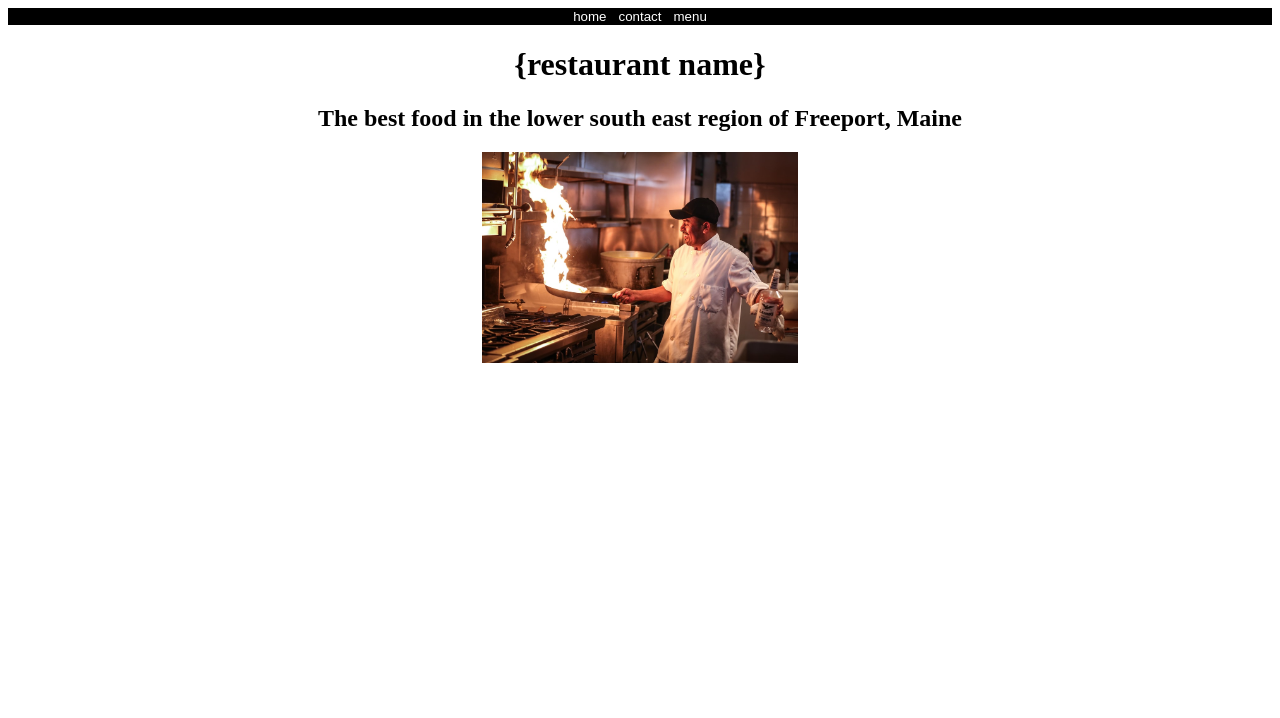
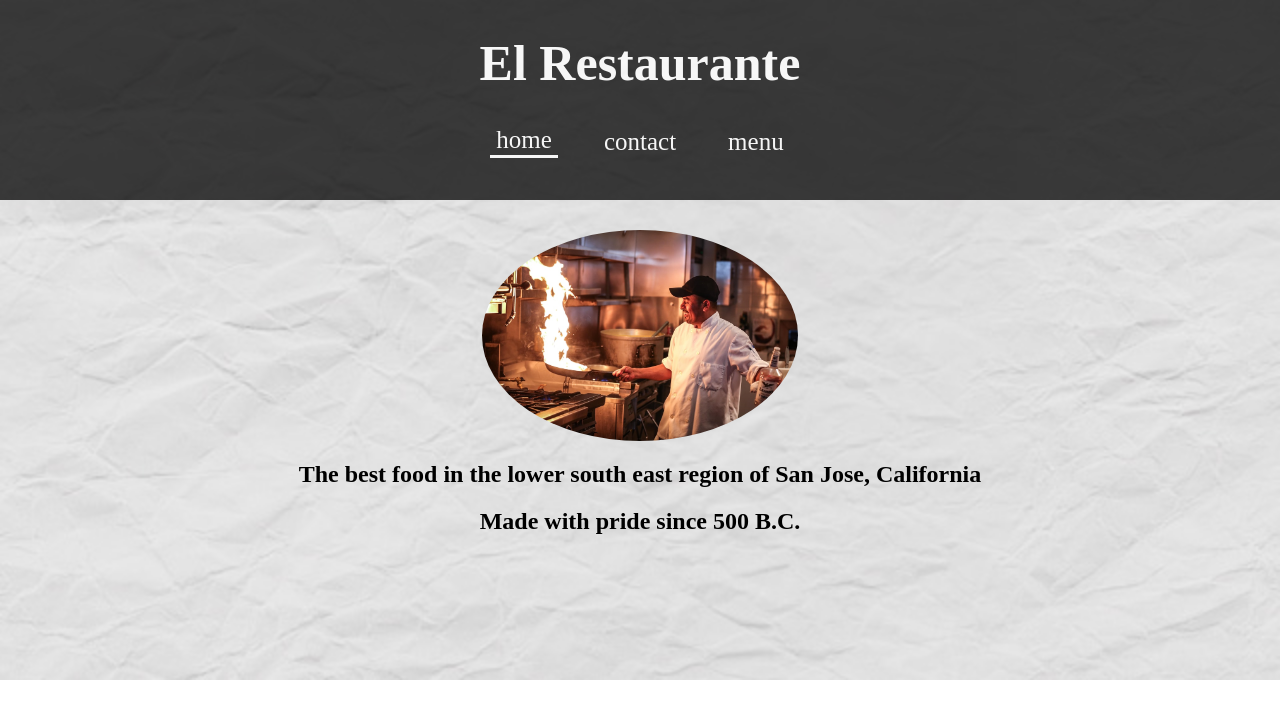
Before and after one commit to SashankBalusu/restaurant-page, a website built with webpack: page dist/index.html in a window 1280 px wide. Both pictures are taken after a click on the button "home". Built offline with nearby package versions, Linux system fonts and the light colour scheme.

Commit message:
Added map and header

```diff
--- a/src/contact.js
+++ b/src/contact.js
@@ -1,16 +1,24 @@
 import './style.css';
 const content = document.querySelector("#content")
-let head
-let number;
 function contactUs(){
-    head = document.createElement("h1")
+    let head = document.createElement("h1")
     head.textContent = "Contact Us"
     content.appendChild(head)
-    number = document.createElement("h2")
+
+    const location = document.createElement("iframe")
+    location.src = "https://www.google.com/maps/embed?pb=!1m18!1m12!1m3!1d3174.259014345456!2d-121.82772658473827!3d37.28899467985075!2m3!1f0!2f0!3f0!3m2!1i1024!2i768!4f13.1!3m3!1m2!1s0x808e326f0534c5e7%3A0x7ecc57116168e3fe!2sKingdom%20Hall%20of%20Jehovah's%20Witnesses!5e0!3m2!1sen!2sus!4v1626731848003!5m2!1sen!2sus"
+    location.width = "600"
+    location.height = "450"
+    location.setAttribute("style", "border:0;")
+    location.setAttribute('allowFullScreen', '')
+    location.loading = "lazy"
+    content.appendChild(location)
+    let number = document.createElement("h2")
     number.textContent = "Our number: (123) 456-7890"
-    content.appendChild(number)
-
-
+    content.appendChild(number);
+    let address = document.createElement("h2")
+    address.textContent = "Our address: 3588 Bayou Dr, San Jose, CA 95111"
+    content.appendChild(address)
 }
 function remCon() {
     while (content.firstChild) {
--- a/src/index.js
+++ b/src/index.js
@@ -11,11 +11,21 @@ menu.textContent = "menu"
 body.insertBefore(header, body.firstChild)
 const contact = document.createElement("button")
 contact.textContent = "contact"
-header.appendChild(home)
-header.appendChild(contact)
-header.appendChild(menu)
+contact.id = "contact"
+const name = document.createElement("h1")
+name.textContent = "El Restaurante"
+name.id = "name"
+const nav = document.createElement("nav")
+header.appendChild(name)
+header.appendChild(nav)
+nav.appendChild(home)
+nav.appendChild(contact)
+nav.appendChild(menu)
 onStart();
 home.addEventListener("click", function(){
+    home.setAttribute("style", "border-bottom: solid")
+    menu.setAttribute("style", "border-bottom: none")
+    contact.setAttribute("style", "border-bottom: none")
     if (curPage == "home"){
         return;
     }
@@ -30,6 +40,9 @@ home.addEventListener("click", function(){
     curPage = "home";
 })
 contact.addEventListener("click", function(){
+    home.setAttribute("style", "border-bottom: none")
+    menu.setAttribute("style", "border-bottom: none")
+    contact.setAttribute("style", "border-bottom: solid")
     if (curPage == "home"){
         remHome();
         contactUs();
@@ -44,6 +57,9 @@ contact.addEventListener("click", function(){
     curPage = "contact";
 })
 menu.addEventListener("click", function(){
+    home.setAttribute("style", "border-bottom: none")
+    menu.setAttribute("style", "border-bottom: solid")
+    contact.setAttribute("style", "border-bottom: none")
     if (curPage == "home"){
         remHome();
         menuPage();
--- a/src/start.js
+++ b/src/start.js
@@ -1,21 +1,18 @@
 import './style.css';
 import chef from "./chef.jpeg"
 const content = document.querySelector("#content")
-let name;
-let tagline;
-let chefImg;
 
 function onStart(){
-    name = document.createElement("h1")
-    name.textContent = "{restaurant name}"
-    content.appendChild(name)
-    tagline = document.createElement("h2")
-    tagline.textContent = "The best food in the lower south east region of Freeport, Maine"
-    content.appendChild(tagline);
-    chefImg = document.createElement("img")
+    let chefImg = document.createElement("img")
     chefImg.src = chef
     chefImg.id = "homeImg"
     content.appendChild(chefImg)
+    let tagline = document.createElement("h2")
+    tagline.textContent = "The best food in the lower south east region of San Jose, California"
+    content.appendChild(tagline);
+    let tag = document.createElement("h2")
+    tag.textContent = "Made with pride since 500 B.C."
+    content.appendChild(tag)
 
 }
 function remHome(){
--- a/src/style.css
+++ b/src/style.css
@@ -1,30 +1,71 @@
+body {
+    background-image: url("./background.jpg");
+    background-repeat:no-repeat;
+    background-size:cover;
+}
 #homeImg {
     display:block;
     margin-right:auto;
     margin-left: auto;
+    width:25%;
+    height:25%;
+    border-radius:92%;
+}
+#contact {
+    margin-left:40px;
+    margin-right:40px;
 }
 header{
+    position:absolute;
+    top:0;
+    left:0;
+    width:100%;
+    background: black;
+    opacity:75%;
+    margin-bottom:20px;
+    height: 200px;
+    font-size: 25px;
+}
+nav {
     display: flex;
     justify-content: center;
-    background: black;
 }
 button {
     color: white;
     background: transparent;
     border: none;
+    font-size: 25px;
+    font-family: 'Times New Roman', Times, serif;
 }
+button:hover {
+    color: #bababa;
+}
+
 h1, h2 {
     text-align: center;
-}
-img {
-    width:25%;
-    height:25%;
 }
 .menuPics{
     display:block;
     margin-left:auto;
-    margin-right:auto
+    margin-right:auto;
+    width: 30%;
+    height: 30%;
+    border: solid midnightblue 6px;
 }
 .captions{
     text-align:center;
+    font-size: 30px;
+    margin-top: 20px;
+    margin-bottom: 40px;
 }
+#content {
+    margin-top: 230px;
+}
+#name {
+    color:white;
+}
+iframe{
+    display: block;
+    margin-left: auto;
+    margin-right: auto;
+}
```
Also changed, not shown: dist/3629e636da5c4bc05d40.jpg (added), dist/997df894d7fd9dded3da.jpg (added), dist/main.js, src/background.jpg (added).
